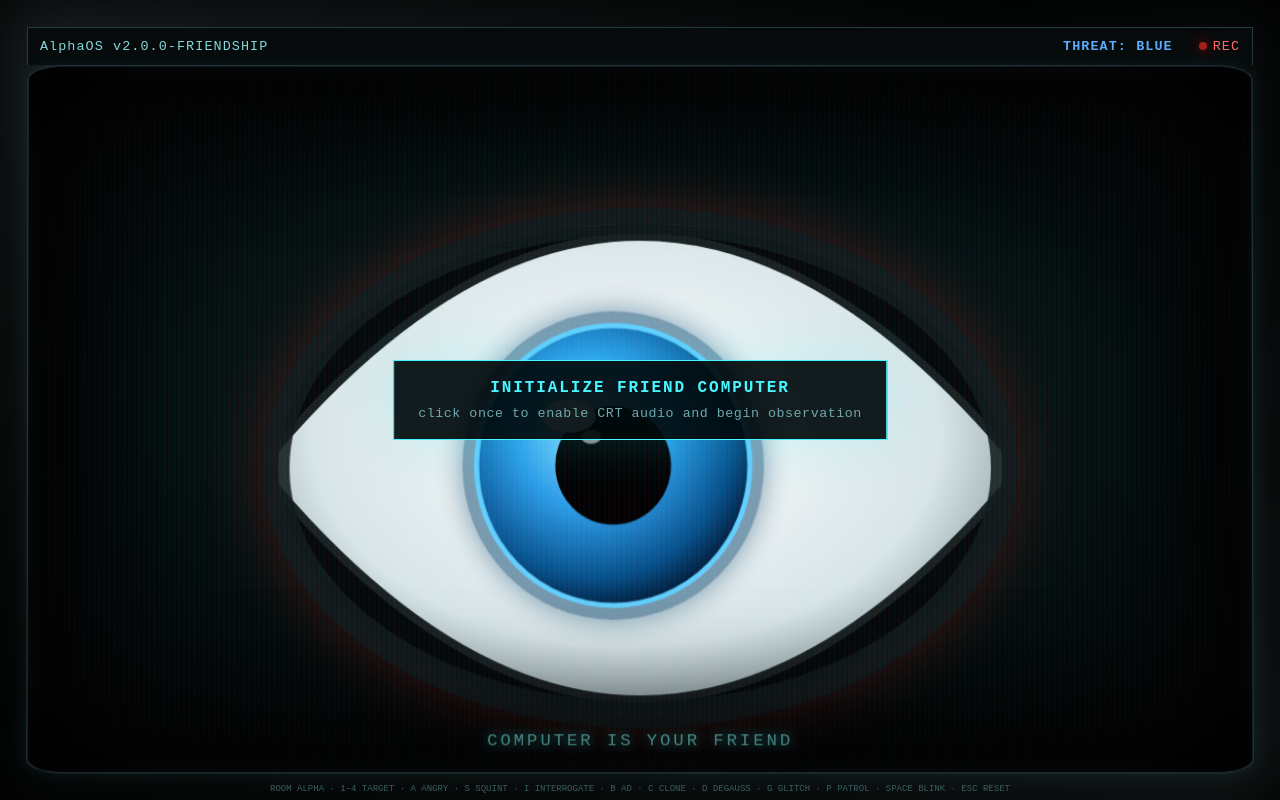
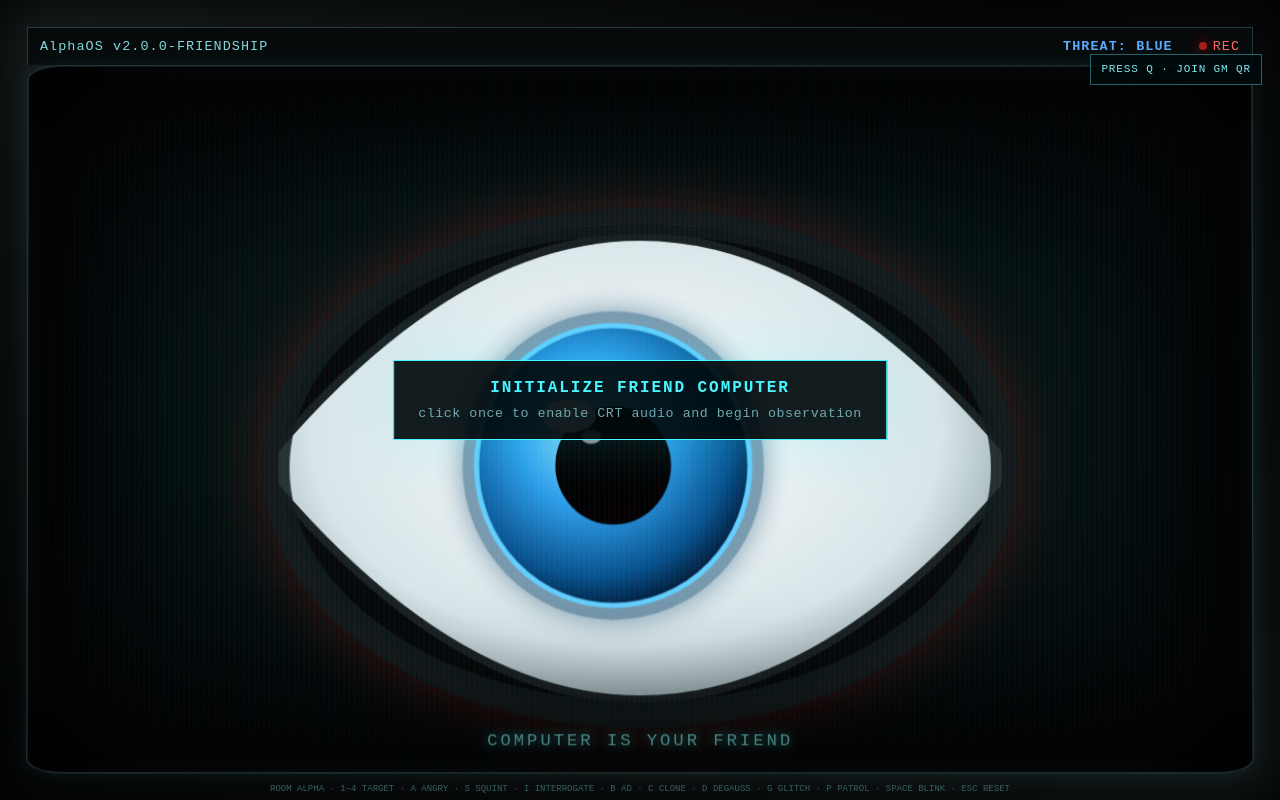
Before and after one commit to hansferdinand/FriendComputerEye-v2, a Next.js app: page /display/alpha in a window 1280 px wide. Built offline with nearby package versions, Linux system fonts and the light colour scheme; no server answers.

Commit message:
feat: wrap display with GM QR join overlay

```diff
--- a/app/display/[room]/page.tsx
+++ b/app/display/[room]/page.tsx
@@ -1,6 +1,6 @@
-import { FriendComputerDisplay } from "@/components/FriendComputerDisplay";
+import { DisplayWithQr } from "@/components/DisplayWithQr";
 
 export default async function DisplayPage({ params }: { params: Promise<{ room: string }> }) {
   const { room } = await params;
-  return <FriendComputerDisplay room={room} />;
+  return <DisplayWithQr room={room} />;
 }
```
